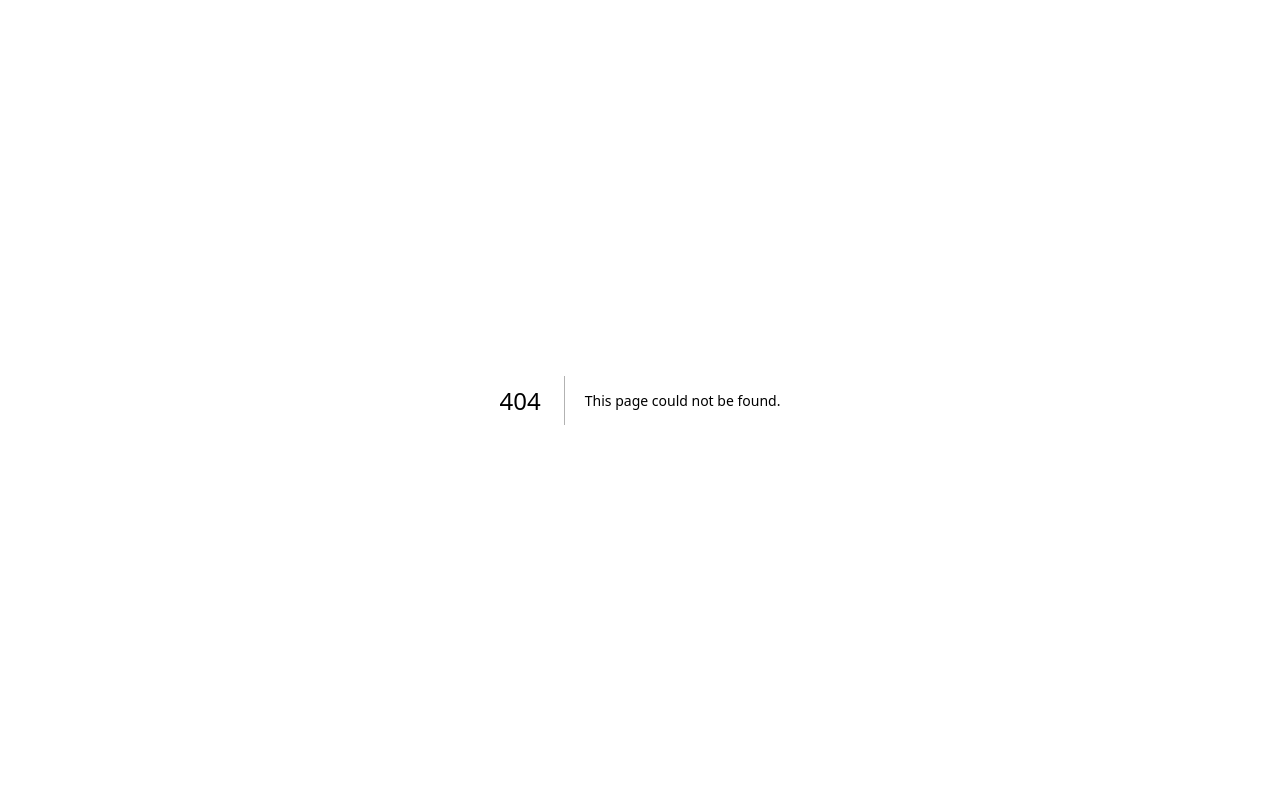
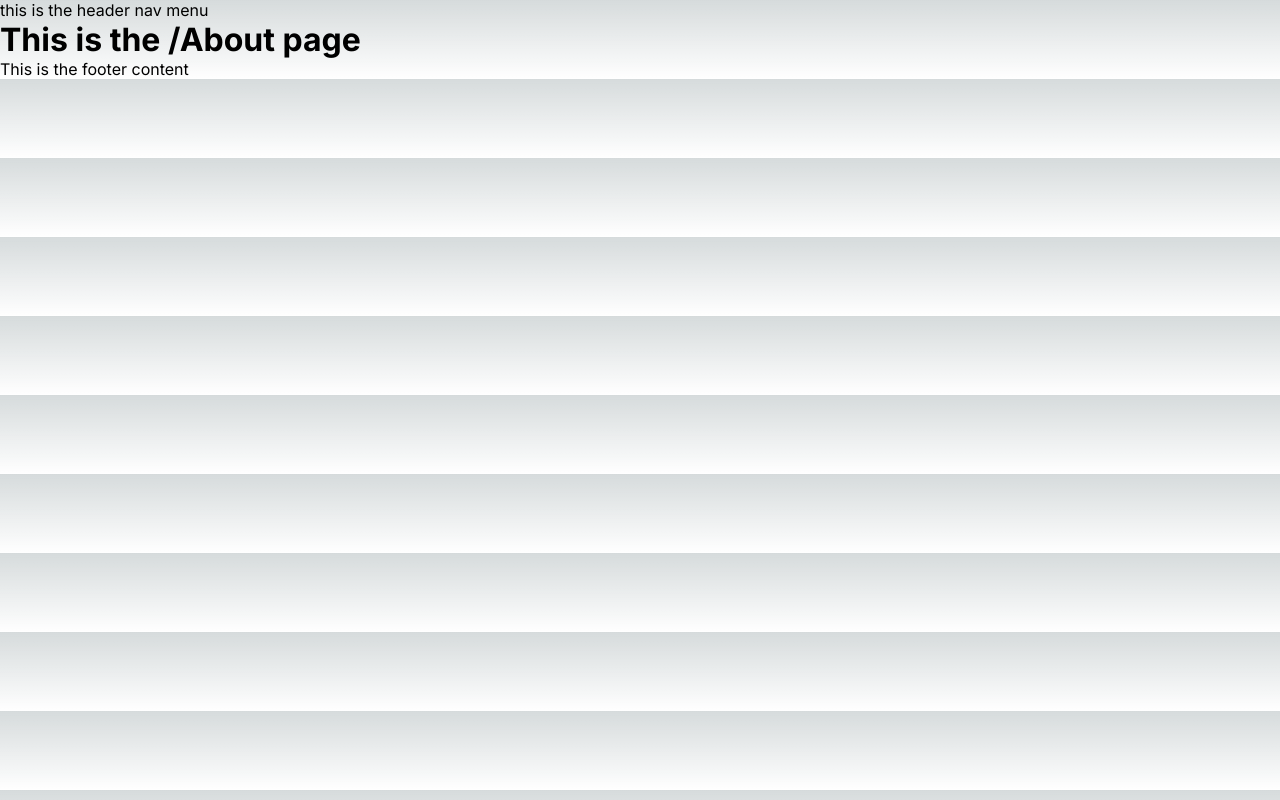
Before and after one commit to nortonx/next-personal, a Next.js app: page /about in a window 1280 px wide. Before the commit this address had no page. Built offline with nearby package versions, Linux system fonts and the light colour scheme.

Commit message:
First test with layout + page.

```diff
--- /dev/null
+++ b/src/app/about/page.tsx
@@ -0,0 +1,9 @@
+import React from 'react';
+
+const Page: React.FC = () => {
+  return(
+    <h1>This is the /About page</h1>
+  )
+}
+
+export default Page;
--- a/src/app/layout.tsx
+++ b/src/app/layout.tsx
@@ -1,6 +1,8 @@
 import './globals.css'
 import type { Metadata } from 'next'
 import { Inter } from 'next/font/google'
+import Header from '@/components/Header'
+import Footer from '@/components/Footer'
 
 const inter = Inter({ subsets: ['latin'] })
 
@@ -16,7 +18,11 @@ export default function RootLayout({
 }) {
   return (
     <html lang="en">
-      <body className={inter.className}>{children}</body>
+      <body className={inter.className}>
+        <Header />
+        {children}
+        <Footer />
+      </body>
     </html>
   )
 }
--- /dev/null
+++ b/src/components/Footer.tsx
@@ -0,0 +1,11 @@
+import React from 'react';
+
+const Footer: React.FC = () => {
+  return(
+    <footer>
+      This is the footer content
+    </footer>
+  )
+}
+
+export default Footer;
--- /dev/null
+++ b/src/components/Header.tsx
@@ -0,0 +1,13 @@
+import React from 'react';
+
+const Header: React.FC = () => {
+ return(
+  <header>
+    <nav>
+      this is the header nav menu
+    </nav>
+  </header>
+ )
+}
+
+export default Header;
```
